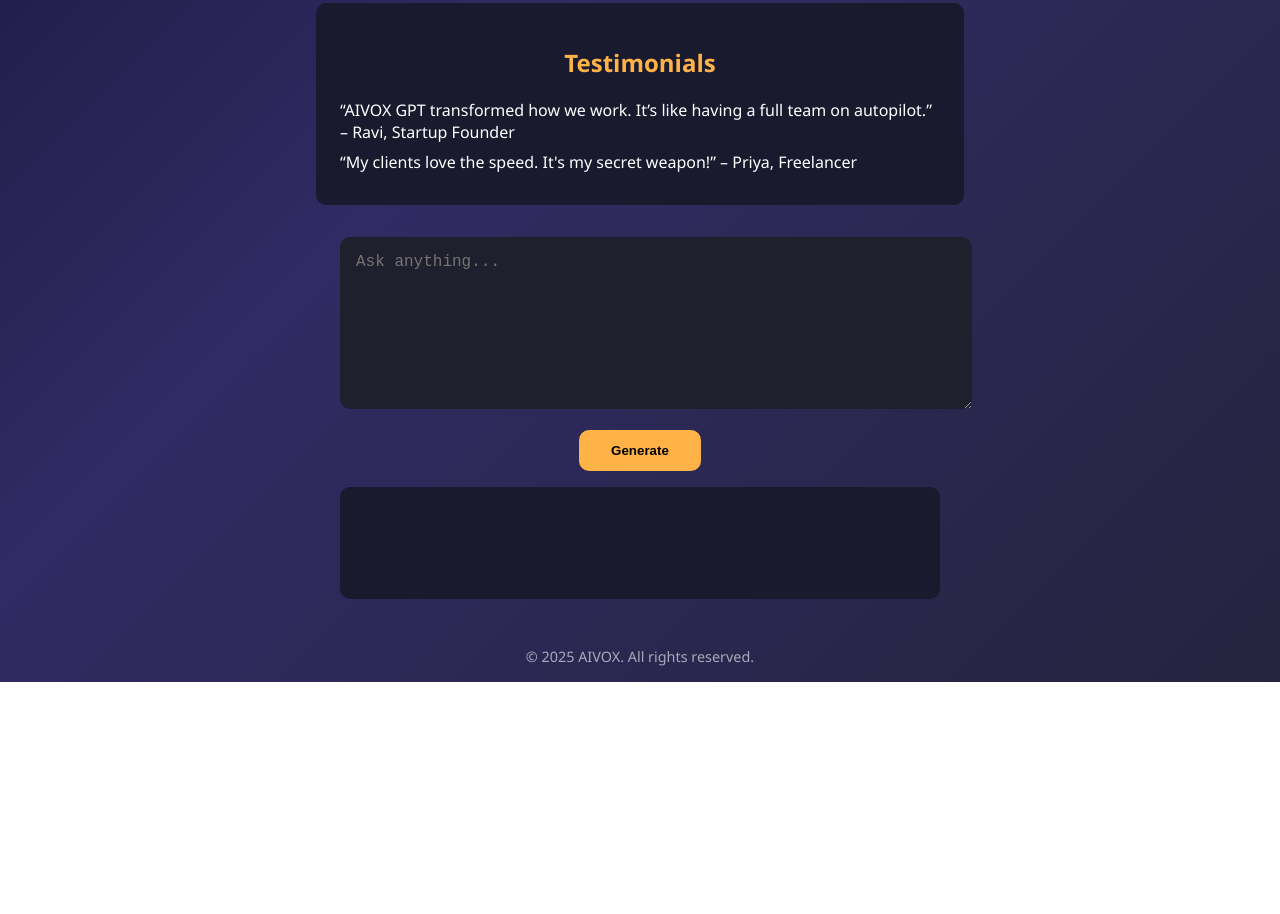
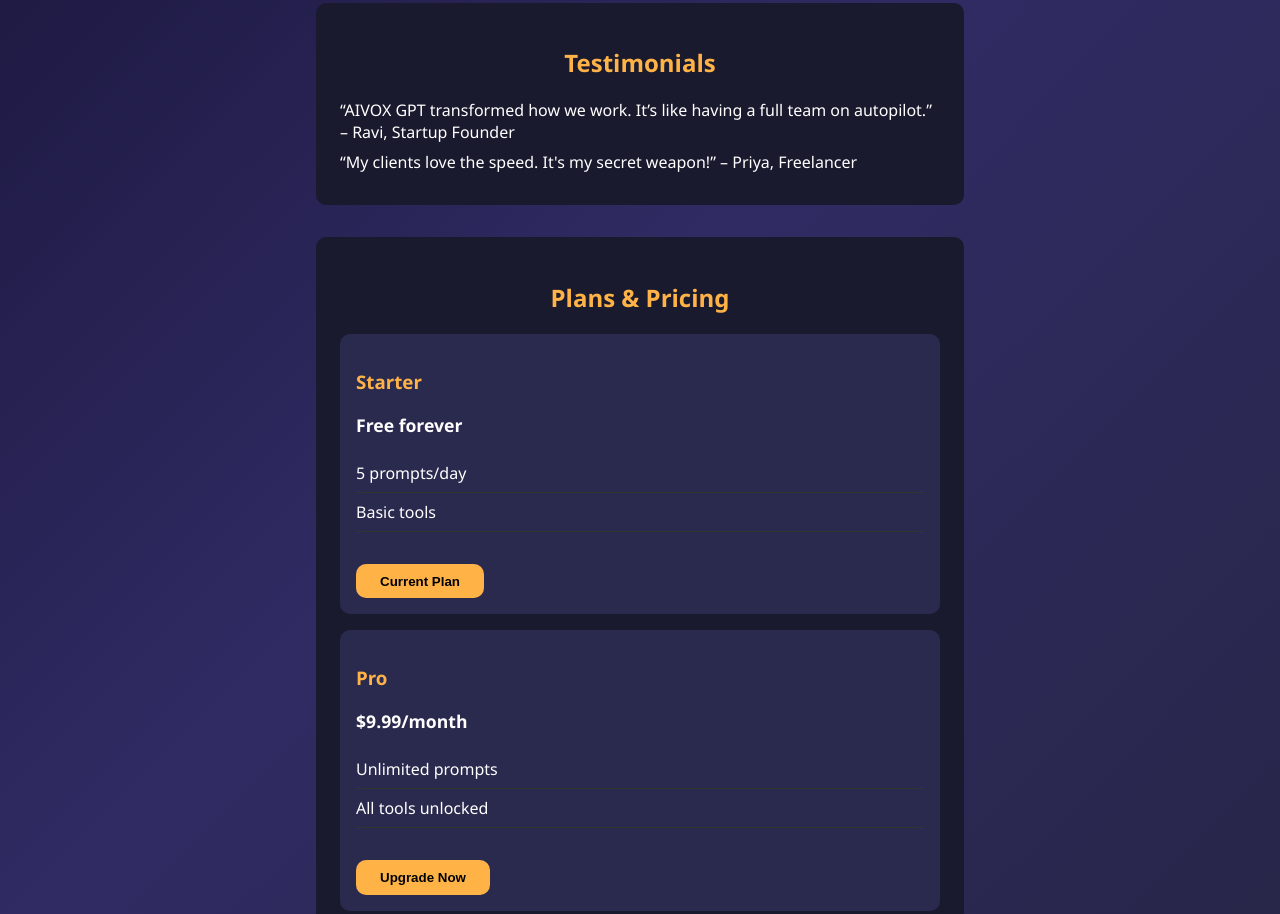
Before and after one commit to AIVOXAI2025/aivox-gpt-premium, a plain HTML site: page index.html in a window 1280 px wide. Shown: the part 815-1729 px from the top of the page. Before the commit the page ends 1497 px from the top, so only its background shows below. Drawn offline with Linux system fonts and the light colour scheme; a script that the page names is missing.

Commit message:
Add files via upload

```diff
--- a/index.html
+++ b/index.html
@@ -36,6 +36,28 @@
     <blockquote>“My clients love the speed. It's my secret weapon!” – Priya, Freelancer</blockquote>
   </div>
 
+  <div class="pricing">
+    <h2>Plans & Pricing</h2>
+    <div class="plan">
+      <h3>Starter</h3>
+      <p>Free forever</p>
+      <ul>
+        <li>5 prompts/day</li>
+        <li>Basic tools</li>
+      </ul>
+      <button disabled>Current Plan</button>
+    </div>
+    <div class="plan">
+      <h3>Pro</h3>
+      <p>$9.99/month</p>
+      <ul>
+        <li>Unlimited prompts</li>
+        <li>All tools unlocked</li>
+      </ul>
+      <button onclick="window.location.href='https://buy.stripe.com/test-payment'">Upgrade Now</button>
+    </div>
+  </div>
+
   <div class="chatbox">
     <textarea id="prompt" placeholder="Ask anything..."></textarea>
     <button onclick="sendPrompt()">Generate</button>
--- a/style.css
+++ b/style.css
@@ -15,7 +15,7 @@
   color: #ffb347;
 }
 
-.features, .usecases, .testimonials {
+.features, .usecases, .testimonials, .pricing {
   margin: 2rem auto;
   width: 90%;
   max-width: 600px;
@@ -25,17 +25,17 @@
   border-radius: 10px;
 }
 
-.features h2, .usecases h2, .testimonials h2 {
+.features h2, .usecases h2, .testimonials h2, .pricing h2 {
   text-align: center;
   color: #ffb347;
 }
 
-.features ul {
+.features ul, .plan ul {
   list-style: none;
   padding-left: 0;
 }
 
-.features li {
+.features li, .plan li {
   padding: 0.5rem 0;
   font-size: 1rem;
   border-bottom: 1px solid #333;
@@ -44,6 +44,38 @@
 .usecases p, .testimonials blockquote {
   font-size: 1rem;
   margin: 0.5rem 0;
+}
+
+.plan {
+  background-color: #2a2a4f;
+  margin: 1rem 0;
+  padding: 1rem;
+  border-radius: 10px;
+}
+
+.plan h3 {
+  color: #ffb347;
+}
+
+.plan p {
+  font-size: 1.1rem;
+  font-weight: bold;
+}
+
+.plan button {
+  margin-top: 1rem;
+  padding: 0.6rem 1.5rem;
+  border: none;
+  border-radius: 10px;
+  background-color: #ffb347;
+  color: #000;
+  font-weight: bold;
+  cursor: pointer;
+  transition: 0.3s;
+}
+
+.plan button:hover {
+  background-color: #ffc766;
 }
 
 .chatbox {
```
